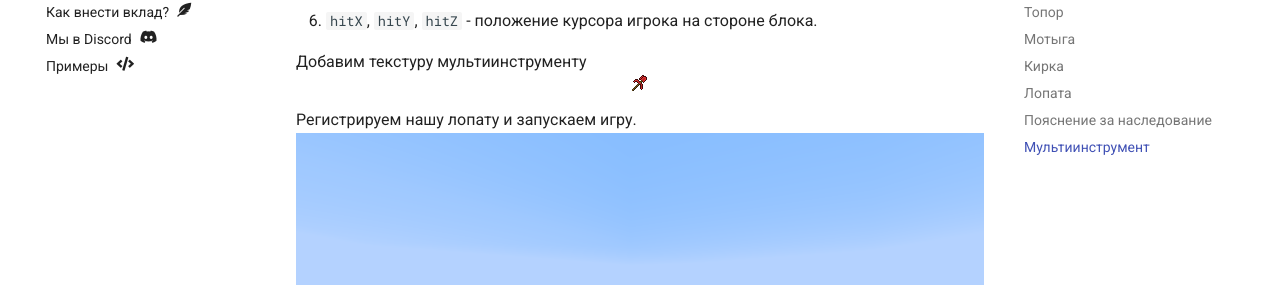
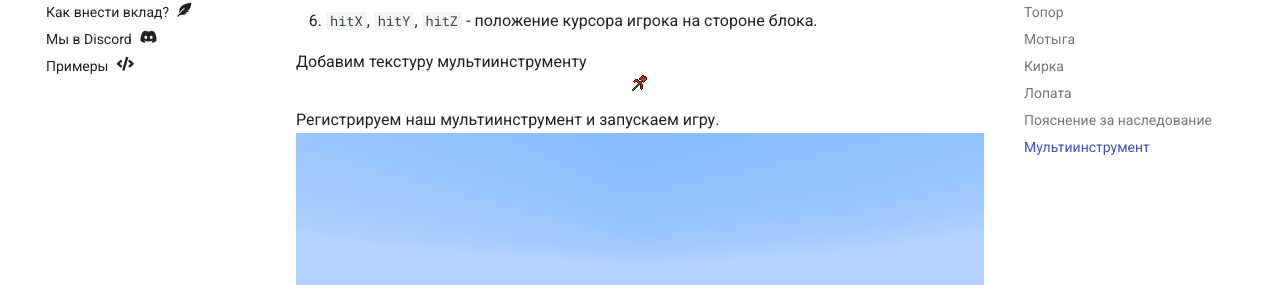
Before and after one commit to mc-modding/book, an MkDocs documentation site: the page built from docs/1.7.10/item/tools.md, in a window 1280 px wide and 900 px high, scrolled down 11169 px. Shown: the part 150-435 px from the top of the window. Built offline with MkDocs 1.6.1 and Material for MkDocs 9.7.7, drawn with Linux system fonts in a browser that asks for light colours; nearby versions of some CDN libraries; comment, search, counter and statistics services are not loaded.

Commit message:
Исправлено описание в статье "Инструменты"

```diff
--- a/docs/1.7.10/item/tools.md
+++ b/docs/1.7.10/item/tools.md
@@ -355,7 +355,7 @@ public class RubyMultiTool extends ItemTool {
 Добавим текстуру мультиинструменту
 ![Рубиновый мультиинструмент](images/ruby_multi_tool.png)
 
-Регистрируем нашу лопату и запускаем игру.
+Регистрируем наш мультиинструмент и запускаем игру.
 ![Рубиновый мультиинструмент от первого лица](images/ruby_multi_tool_fp.png)
 
 ![Рубиновый мультиинструмент от третьего лица](images/ruby_multi_tool_tp.png)
```
